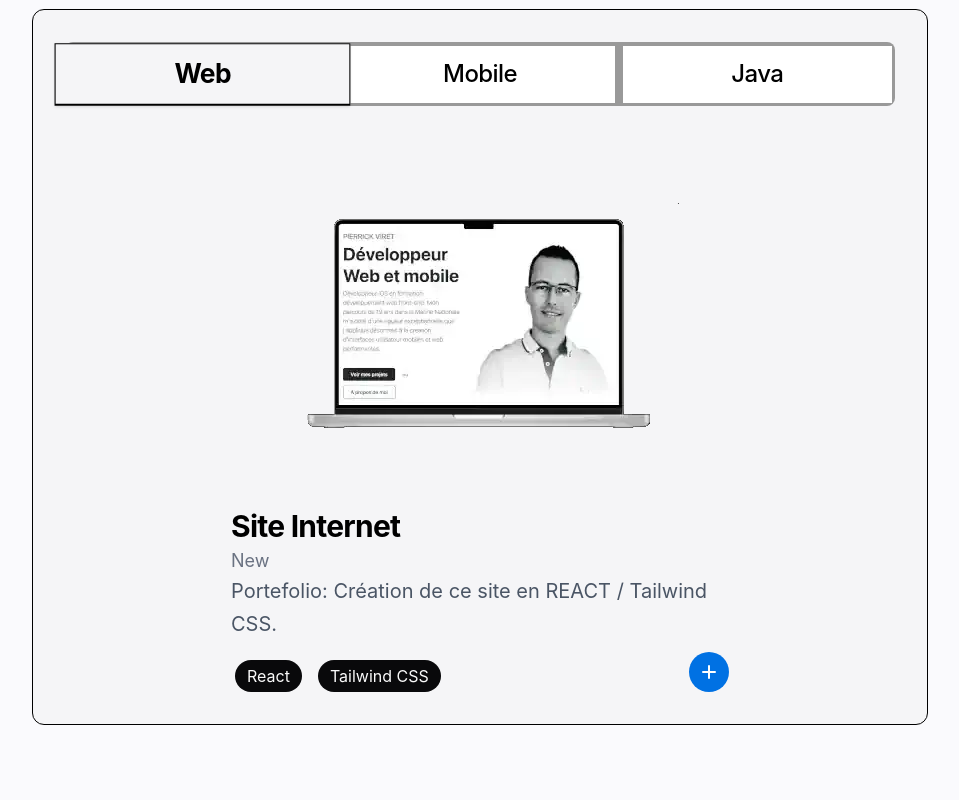
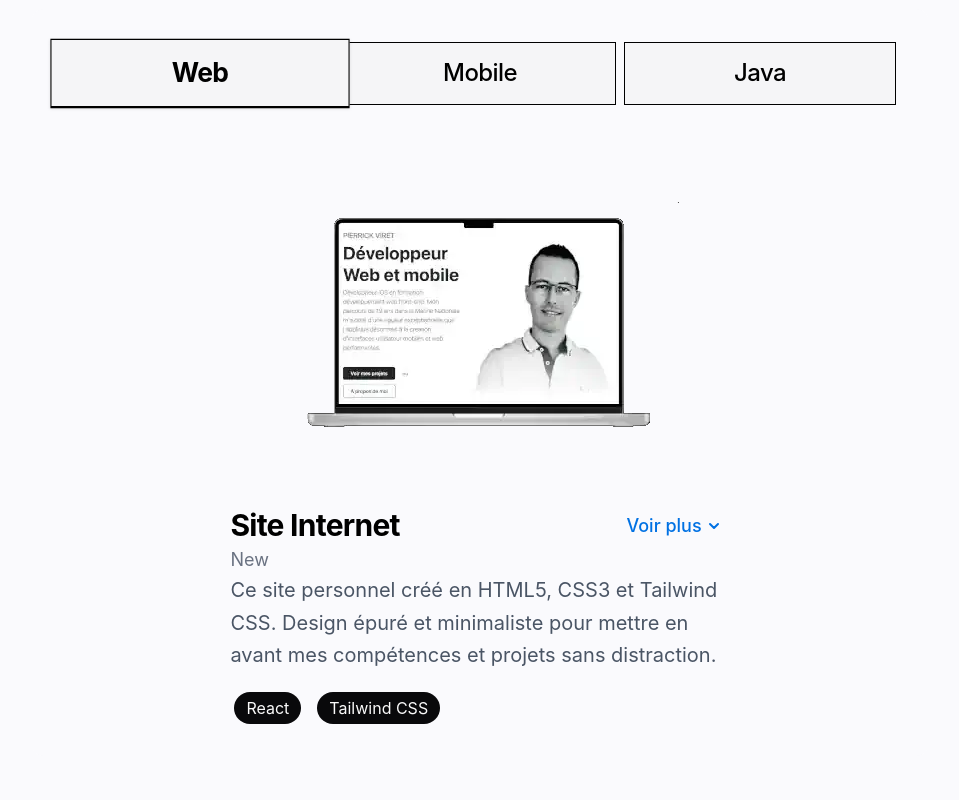
Before and after one commit to Pierrick74/MonSite, a React (Vite) app: page / in a window 1280 px wide. Shown: the part 1060-1860 px from the top of the page, without its empty margins (160-1119 px from the left). Built offline with nearby package versions, Linux system fonts and the light colour scheme.

Commit message:
update Project section

```diff
--- a/public/style.css
+++ b/public/style.css
@@ -53,7 +53,7 @@ body {
 }
 
 .project-tabs-trigger {
-  @apply bg-[#FFF] text-center text-xl leading-tight tracking-tight text-black data-[state=active]:scale-110 data-[state=active]:border-b-2 data-[state=active]:border-black data-[state=active]:bg-[#F5F5F7] data-[state=active]:font-bold md:text-xl lg:text-2xl;
+  @apply border border-black bg-[#F5F5F7] text-center text-xl leading-tight tracking-tight text-black data-[state=active]:scale-110 data-[state=active]:border-b-2 data-[state=active]:border-black data-[state=active]:font-bold md:text-xl lg:text-2xl;
 }
 
 .project-card-content {
@@ -89,19 +89,19 @@ body {
 }
 
 .card-overlay {
-  @apply my-5 flex flex-col rounded-2xl bg-black/90 p-6 text-white;
+  @apply my-5 flex flex-col rounded-2xl bg-section p-6 text-white;
 }
 
 .project-overlay-title {
-  @apply my-4 text-justify text-xl 2xl:text-2xl;
+  @apply my-4 text-justify text-xl 2xl:text-2xl text-primary;
 }
 
 .project-overlay-text {
-  @apply my-4 text-justify text-lg font-bold text-zinc-400 2xl:text-xl;
+  @apply my-4 text-justify text-lg font-bold text-[#666666] 2xl:text-xl;
 }
 
 .project-overlay-features {
-  @apply list-disc px-5 text-justify text-lg 2xl:text-xl;
+  @apply list-none px-5 text-justify text-lg 2xl:text-xl text-[#333333];
 }
 
 .section-spacing {
--- a/src/components/projectCard.jsx
+++ b/src/components/projectCard.jsx
@@ -11,47 +11,40 @@ export function ProjectCard({ project }) {
 
     return (
         <div className="flex justify-center xl:w-3/5">
-            <li className="project-card-base ">
+            <li className="project-card-base bg-background">
                 <img src={project.imagePath} className="project-image" alt={project.imageAlt} loading="lazy" />
-                <h3 className="heading-card text-black">{project.title}</h3>
-                <p className="text-body text-gray-500">{project.subtitle}</p>
-                <p className="text-body-large text-gray-600 pb-3">{project.text}</p>
-                <div className="flex justify-between items-center">
-                    <div className="mt-2 flex flex-wrap gap-2">
-                        {project.technologies.map((tech, index) => (
-                            <p
-                                key={index}
-                                className="parcours-badge"
-                            >
-                                {tech}
-                            </p>
-                        ))}
-
-                    </div>
+                <div className="flex justify-between items-start gap-2">
+                    <h3 className="heading-card text-black">{project.title}</h3>
                     <button
-                        className="rounded-full bg-[#0071e3] w-10 h-10 text-white transition-all hover:scale-105 flex-shrink-0 flex items-center justify-center p-0 border-0 focus-visible:outline-none focus-visible:ring-2 focus-visible:ring-neutral-950 focus-visible:ring-offset-2"
+                        className="text-[#0071e3] hover:underline font-medium text-body flex items-center gap-1 flex-shrink-0 transition-all focus-visible:outline-none focus-visible:ring-2 focus-visible:ring-[#0071e3] focus-visible:ring-offset-2 rounded px-2 py-1"
                         onClick={toggleDetail}
                         aria-label={isShowDetail ? "Masquer les détails du projet" : "Afficher les détails du projet"}
                         aria-expanded={isShowDetail}
                     >
+                        <span>Voir plus</span>
                         <svg
-                            width="20"
-                            height="20"
-                            viewBox="0 0 20 20"
+                            width="16"
+                            height="16"
+                            viewBox="0 0 16 16"
                             fill="none"
                             xmlns="http://www.w3.org/2000/svg"
-                            className="transition-transform duration-200"
+                            className={`transition-transform duration-200 ${isShowDetail ? 'rotate-180' : ''}`}
                         >
-                            {isShowDetail ? (
-                                <line x1="4" y1="10" x2="16" y2="10" stroke="white" strokeWidth="2" strokeLinecap="round" />
-                            ) : (
-                                <>
-                                    <line x1="10" y1="4" x2="10" y2="16" stroke="white" strokeWidth="2" strokeLinecap="round" />
-                                    <line x1="4" y1="10" x2="16" y2="10" stroke="white" strokeWidth="2" strokeLinecap="round" />
-                                </>
-                            )}
+                            <path d="M4 6L8 10L12 6" stroke="currentColor" strokeWidth="2" strokeLinecap="round" strokeLinejoin="round" />
                         </svg>
                     </button>
+                </div>
+                <p className="text-body text-gray-500">{project.subtitle}</p>
+                <p className="text-body-large text-gray-600 pb-3">{project.text}</p>
+                <div className="mt-2 flex flex-wrap gap-2">
+                    {project.technologies.map((tech, index) => (
+                        <p
+                            key={index}
+                            className="parcours-badge"
+                        >
+                            {tech}
+                        </p>
+                    ))}
                 </div>
 
                 <div className={`overflow-hidden transition-all duration-500 ease-in-out ${isShowDetail ? 'max-h-[800px] opacity-100 mt-5' : 'max-h-0 opacity-0'}`}>
@@ -63,6 +56,16 @@ export function ProjectCard({ project }) {
                                 <li key={index}>{info}</li>
                             ))}
                         </ul>
+                        <div className="flex justify-end">
+                            <a
+                                href={project.lien}
+                                target="_blank"
+                                rel="noopener noreferrer"
+                                className="text-[#0071e3] hover:underline font-medium text-body-large"
+                            >
+                                GitHub
+                            </a>
+                        </div>
                     </div>
                 </div>
             </li>
--- a/src/components/section/section-project.jsx
+++ b/src/components/section/section-project.jsx
@@ -7,50 +7,53 @@ const PROJECTS = [
         id: 1,
         title: "Site Internet",
         subtitle: "New",
-        text: "Portefolio: Création de ce site en REACT / Tailwind CSS.",
+        text: "Ce site personnel créé en HTML5, CSS3 et Tailwind CSS. Design épuré et minimaliste pour mettre en avant mes compétences et projets sans distraction.",
         imagePath: "assets/photos/site.webp",
         imageAlt: "Image de mon site actuellement",
         technologies: ["React", "Tailwind CSS"],
         overlayTitle: "Portfolio Personnel",
         overlayText: "Portfolio conçu avec un design minimaliste inspiré d'Apple pour présenter mes projets et compétences en développement web.",
-        overlayInfo: ["Responsive design (Tailwind CSS)",
-            "Interface utilisateur épurée et intuitive",
-            "Animations CSS pour une meilleure expérience",
-            "Structure sémantique SEO-friendly"]
+        overlayInfo: ["- Design inspiré des principes Apple (whitespace, typographie)",
+            "- Responsive design (mobile, tablet, desktop)",
+            "- Navigation fluide et intuitive",
+            "- Structure sémantique SEO-friendly"],
+        lien: "https://github.com/Pierrick74/MonSite"
 
     },
     {
         id: 2,
-        title: "Application Mobile",
+        title: "MARMOTMONITOR (Mobile)",
         subtitle: "JAN 2025",
-        text: "MarmotMonitor: gestion des premiers jours d'un enfant.",
+        text: "App iOS pour les nouveaux parents. Suivi santé, sommeil et alimentation de bébé",
         imagePath: "assets/photos/marmotMonitorApp.webp",
         imageAlt: "Image de MarmotMonitor",
-        technologies: ["SwiftUI"],
+        technologies: ["SwiftUI", "iOS"],
         overlayTitle: "MarmotMonitor",
-        overlayText: "Application iOS pour aider les nouveaux parents à suivre et gérer les soins quotidiens de leur nouveau-né.",
-        overlayInfo: ["Suivi des repas, du sommeil et des changes",
-            "Graphiques d'évolution du poids et de la taille",
-            "Tableau de bord journalier avec synthèse des activités",
-            "Interface intuitive et adaptée à l'usage quotidien"
-        ]
+        overlayText: "Application iOS native conçue pour aider les nouveaux parents à suivre et gérer les premiers jours de leur enfant de manière simple et intuitive.",
+        overlayInfo: ["- Suivi des repas, du sommeil et des changes",
+            "- Graphiques d'évolution du poids et de la taille",
+            "- Tableau de bord journalier avec synthèse des activités",
+            "- Interface intuitive et adaptée à l'usage quotidien"
+        ],
+        lien: "https://github.com/Pierrick74/MarmotMonitor"
     },
     {
         id: 3,
-        title: "Jeu d'Aventure Java",
+        title: "JAVAQUEST (Java)",
         subtitle: "JUIN 2025",
-        text: "JavaQuest: jeu d'aventure développé en Java avec JavaFX",
+        text: "Jeu d'aventure immersif en Java. Combats, inventaire et progression",
         imagePath: "assets/photos/javaquest.webp",
         imageAlt: "Image de JavaQuest",
-        technologies: ["Java"],
+        technologies: ["Java 17", "JavaFX", "H2 Database"],
         overlayTitle: "JavaQuest",
-        overlayText: "Jeu d'aventure développé en Java durant ma formation au Campus Numérique in the Alps. Le joueur incarne un guerrier (Warrior ou Wizard) qui doit atteindre le coffre aux trésors en affrontant des créatures ennemies et en récupérant des équipements.",
-        overlayInfo: ["Choix de classe de personnage avec capacités uniques",
-            "Système de combat contre dragons, gobelins et orcs",
-            "Gestion d'inventaire et d'équipements",
-            "Sauvegarde de progression via base de données H2",
-            "Technologies : Java 17, JavaFX 21, Maven"
+        overlayText: "eu d'aventure développé en Java durant ma formation  au Campus Numérique in the Alps. Le joueur incarne un guerrier (Warrior ou Wizard) qui doit atteindre le coffre aux trésors en affrontant créatures ennemies et en récupérant des équipements.",
+        overlayInfo: ["- Choix de classe de personnage avec capacités uniques",
+            "- Système de combat contre dragons, gobelins et orcs",
+            "- Gestion d'inventaire et d'équipements",
+            "- Sauvegarde de progression via base de données H2",
+            "- Interface Journal de Combat rétro et immersive"
         ],
+        lien: "https://github.com/Pierrick74/JAVAQUEST"
     }
 ]
 
@@ -71,8 +74,8 @@ export function SectionProjet() {
             <p className="text-body text-justify mx-6 pt-2 pb-4 xl:my-5 text-zinc-500 font-normal">Voici quelques exemples de réalisations, retrouvez-en plus sur mon GitHub</p>
             <div className="flex justify-center">
                 <div className="mx-6 xl:mx-20 xl:max-w-4xl xl:w-full">
-                    <Tabs value={activeTab} onValueChange={setActiveTab} className=" bg-[#F5F5F7] p-3 xl:p-8 rounded-xl border">
-                        <TabsList className="grid grid-cols-3 gap-2">
+                    <Tabs value={activeTab} onValueChange={setActiveTab} className=" bg-background p-3 xl:p-8 rounded-xl">
+                        <TabsList className="grid grid-cols-3 gap-2 bg-transparent p-0">
                             <TabsTrigger value="web" className=" project-tabs-trigger" >Web</TabsTrigger>
                             <TabsTrigger value="mobile" className="project-tabs-trigger">Mobile</TabsTrigger>
                             <TabsTrigger value="java" className=" project-tabs-trigger">Java</TabsTrigger>
```
